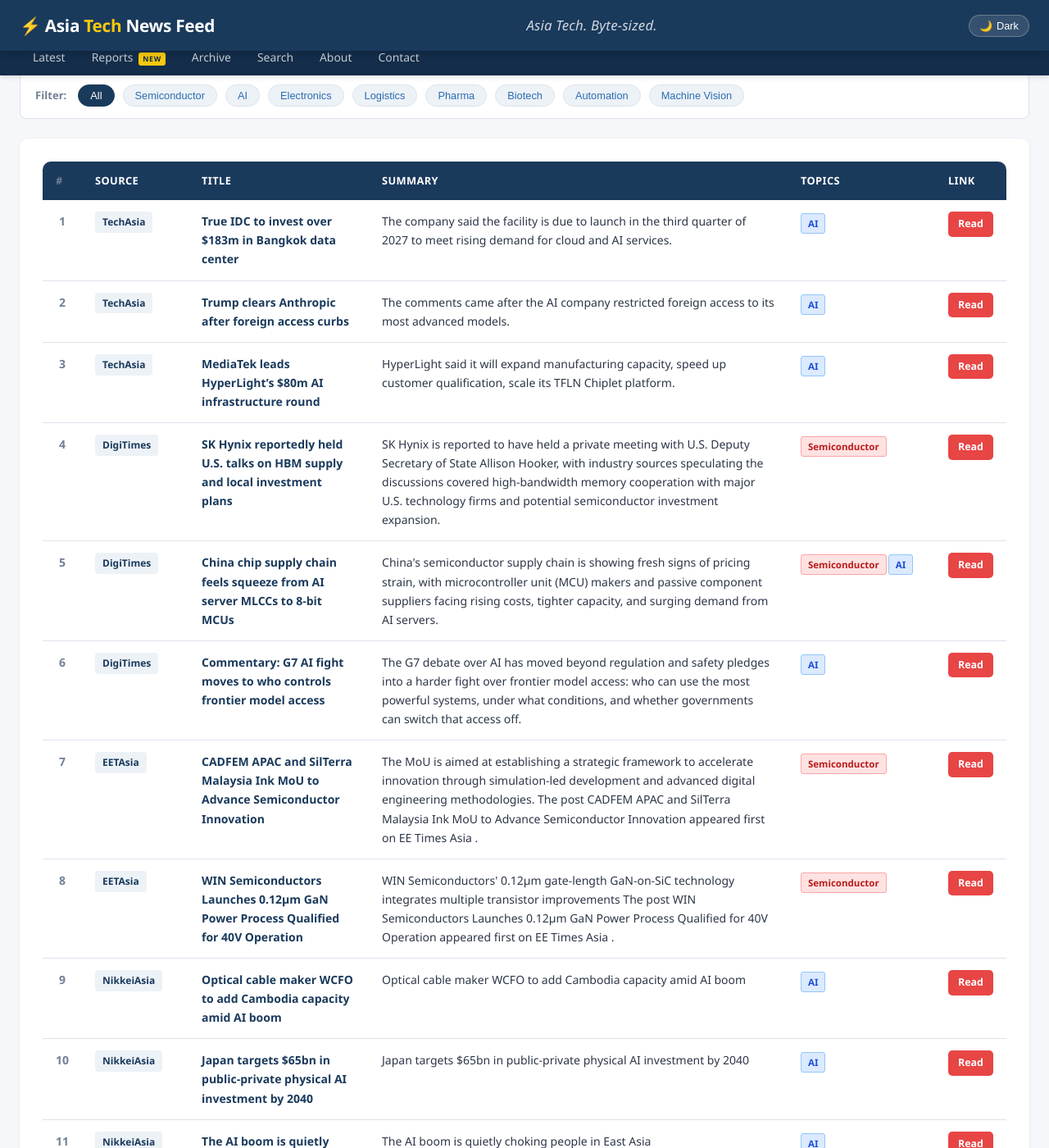
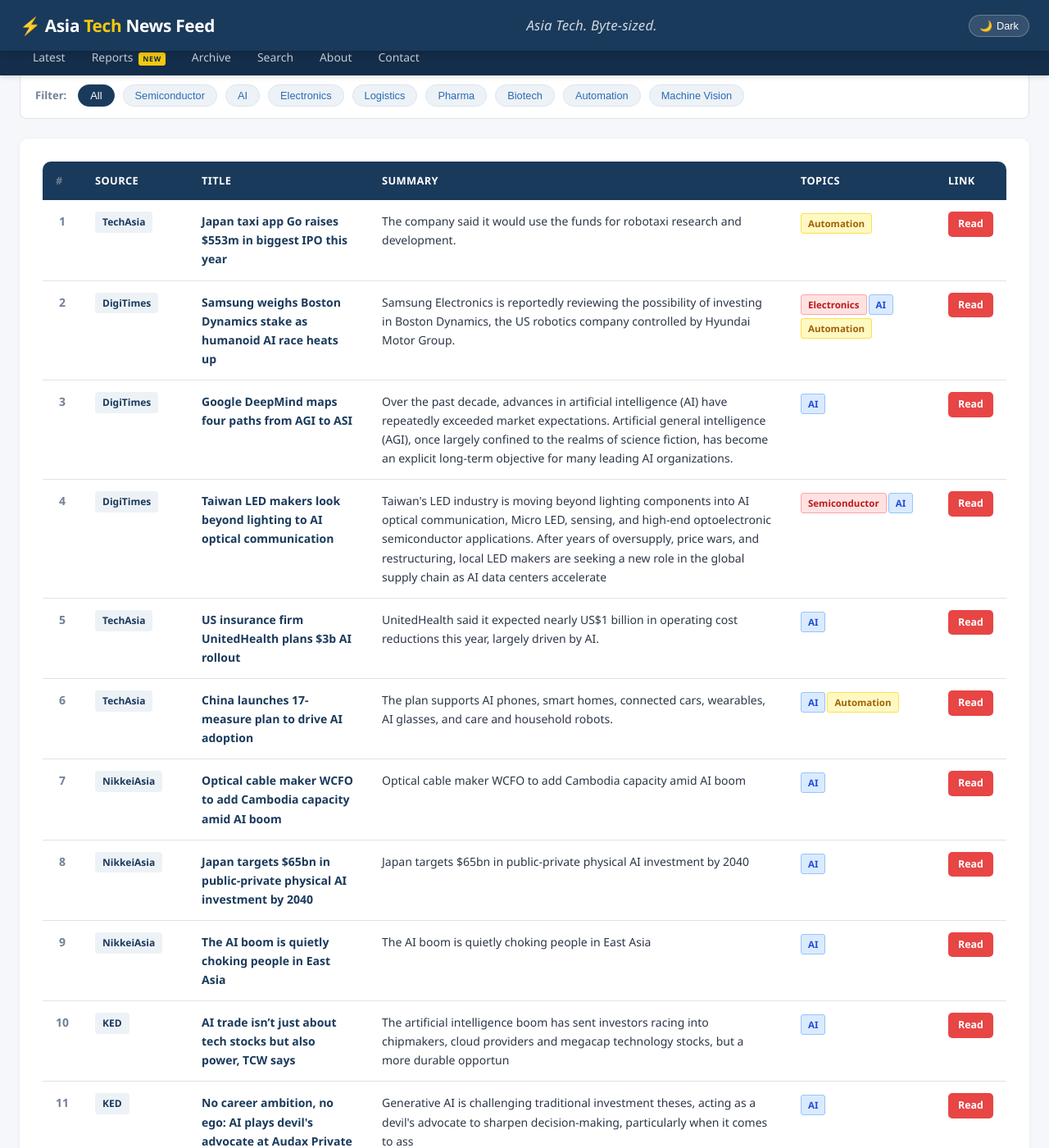
Before and after one commit to asiatechfeed/Asia-Tech-Feed, a Jekyll site: the page built from _posts/2026-06-20-asia-tech-news-digest.md, in a window 1280 px wide and 1400 px high, scrolled down 537 px. Shown: the whole window at 82% size. Built offline with Jekyll 4.4.1, drawn with Linux system fonts in a browser that asks for light colours; some of the changed text lies outside the part shown.

Commit message:
📰 News digest 2026-06-20 (12 articles)

```diff
--- a/_posts/2026-06-20-asia-tech-news-digest.md
+++ b/_posts/2026-06-20-asia-tech-news-digest.md
@@ -1,15 +1,15 @@
 ---
 layout: post
 title: "Asia Tech News Digest - June 20, 2026"
-date: 2026-06-20 09:28:55 +0800
-articles_count: 14
-sources_count: 5
-sources: ["DigiTimes", "EETAsia", "KED", "NikkeiAsia", "TechAsia"]
+date: 2026-06-20 18:19:48 +0800
+articles_count: 12
+sources_count: 4
+sources: ["DigiTimes", "KED", "NikkeiAsia", "TechAsia"]
 csv_file: /assets/data/news-2026-06-20.tsv
-featured_title: "True IDC to invest over $183m in Bangkok data center"
-featured_url: "https://www.techinasia.com/silicon-valley-llm-bubble-ruining-ai-development"
+featured_title: "Japan taxi app Go raises $553m in biggest IPO this year"
+featured_url: "https://www.techinasia.com/goldmanbacked-japan-taxi-app-prices-ipo-top"
 featured_source: "TechAsia"
-featured_summary: "The company said the facility is due to launch in the third quarter of 2027 to meet rising demand for cloud and AI services."
+featured_summary: "The company said it would use the funds for robotaxi research and development."
 featured_image: ""
 ---
 
@@ -28,69 +28,53 @@ featured_image: ""
 <tr>
   <td class="col-num">1</td>
   <td class="col-source"><span class="source-badge">TechAsia</span></td>
-  <td class="col-title"><span class="article-title">True IDC to invest over $183m in Bangkok data center</span></td>
-  <td class="col-summary">The company said the facility is due to launch in the third quarter of 2027 to meet rising demand for cloud and AI services.</td>
-  <td class="col-tags"><span class="tag ai">AI</span></td>
-  <td class="col-link"><a class="btn-link" href="https://www.techinasia.com/silicon-valley-llm-bubble-ruining-ai-development" target="_blank" rel="noopener">Read</a></td>
+  <td class="col-title"><span class="article-title">Japan taxi app Go raises $553m in biggest IPO this year</span></td>
+  <td class="col-summary">The company said it would use the funds for robotaxi research and development.</td>
+  <td class="col-tags"><span class="tag auto">Automation</span></td>
+  <td class="col-link"><a class="btn-link" href="https://www.techinasia.com/goldmanbacked-japan-taxi-app-prices-ipo-top" target="_blank" rel="noopener">Read</a></td>
 </tr>
 <tr>
   <td class="col-num">2</td>
-  <td class="col-source"><span class="source-badge">TechAsia</span></td>
-  <td class="col-title"><span class="article-title">Trump clears Anthropic after foreign access curbs</span></td>
-  <td class="col-summary">The comments came after the AI company restricted foreign access to its most advanced models.</td>
-  <td class="col-tags"><span class="tag ai">AI</span></td>
-  <td class="col-link"><a class="btn-link" href="https://www.techinasia.com/anthropic-opposes-limits-on-state-ai-laws-in-us" target="_blank" rel="noopener">Read</a></td>
+  <td class="col-source"><span class="source-badge">DigiTimes</span></td>
+  <td class="col-title"><span class="article-title">Samsung weighs Boston Dynamics stake as humanoid AI race heats up</span></td>
+  <td class="col-summary">Samsung Electronics is reportedly reviewing the possibility of investing in Boston Dynamics, the US robotics company controlled by Hyundai Motor Group.</td>
+  <td class="col-tags"><span class="tag semi">Electronics</span><span class="tag ai">AI</span><span class="tag auto">Automation</span></td>
+  <td class="col-link"><a class="btn-link" href="https://www.digitimes.com/news/a20260618PD217/samsung-boston-dynamics-robotics-hyundai-robot.html" target="_blank" rel="noopener">Read</a></td>
 </tr>
 <tr>
   <td class="col-num">3</td>
+  <td class="col-source"><span class="source-badge">DigiTimes</span></td>
+  <td class="col-title"><span class="article-title">Google DeepMind maps four paths from AGI to ASI</span></td>
+  <td class="col-summary">Over the past decade, advances in artificial intelligence (AI) have repeatedly exceeded market expectations. Artificial general intelligence (AGI), once largely confined to the realms of science fiction, has become an explicit long-term objective for many leading AI organizations.</td>
+  <td class="col-tags"><span class="tag ai">AI</span></td>
+  <td class="col-link"><a class="btn-link" href="https://www.digitimes.com/news/a20260618PD209/agi-deepmind-google-development-data.html" target="_blank" rel="noopener">Read</a></td>
+</tr>
+<tr>
+  <td class="col-num">4</td>
+  <td class="col-source"><span class="source-badge">DigiTimes</span></td>
+  <td class="col-title"><span class="article-title">Taiwan LED makers look beyond lighting to AI optical communication</span></td>
+  <td class="col-summary">Taiwan's LED industry is moving beyond lighting components into AI optical communication, Micro LED, sensing, and high-end optoelectronic semiconductor applications. After years of oversupply, price wars, and restructuring, local LED makers are seeking a new role in the global supply chain as AI data centers accelerate</td>
+  <td class="col-tags"><span class="tag semi">Semiconductor</span><span class="tag ai">AI</span></td>
+  <td class="col-link"><a class="btn-link" href="https://www.digitimes.com/news/a20260618PD201/taiwan-lighting-technology-supply-chain-ennostar.html" target="_blank" rel="noopener">Read</a></td>
+</tr>
+<tr>
+  <td class="col-num">5</td>
   <td class="col-source"><span class="source-badge">TechAsia</span></td>
-  <td class="col-title"><span class="article-title">MediaTek leads HyperLight’s $80m AI infrastructure round</span></td>
-  <td class="col-summary">HyperLight said it will expand manufacturing capacity, speed up customer qualification, scale its TFLN Chiplet platform.</td>
+  <td class="col-title"><span class="article-title">US insurance firm UnitedHealth plans $3b AI rollout</span></td>
+  <td class="col-summary">UnitedHealth said it expected nearly US$1 billion in operating cost reductions this year, largely driven by AI.</td>
   <td class="col-tags"><span class="tag ai">AI</span></td>
   <td class="col-link"><a class="btn-link" href="https://www.techinasia.com/endowus-ceo-gregory-van-optimistic-profitability" target="_blank" rel="noopener">Read</a></td>
 </tr>
 <tr>
-  <td class="col-num">4</td>
-  <td class="col-source"><span class="source-badge">DigiTimes</span></td>
-  <td class="col-title"><span class="article-title">SK Hynix reportedly held U.S. talks on HBM supply and local investment plans</span></td>
-  <td class="col-summary">SK Hynix is reported to have held a private meeting with U.S. Deputy Secretary of State Allison Hooker, with industry sources speculating the discussions covered high-bandwidth memory cooperation with major U.S. technology firms and potential semiconductor investment expansion.</td>
-  <td class="col-tags"><span class="tag semi">Semiconductor</span></td>
-  <td class="col-link"><a class="btn-link" href="https://www.digitimes.com/news/a20260618PD233/sk-hynix-hbm-investment-shipments-supply-chain.html" target="_blank" rel="noopener">Read</a></td>
-</tr>
-<tr>
-  <td class="col-num">5</td>
-  <td class="col-source"><span class="source-badge">DigiTimes</span></td>
-  <td class="col-title"><span class="article-title">China chip supply chain feels squeeze from AI server MLCCs to 8-bit MCUs</span></td>
-  <td class="col-summary">China's semiconductor supply chain is showing fresh signs of pricing strain, with microcontroller unit (MCU) makers and passive component suppliers facing rising costs, tighter capacity, and surging demand from AI servers.</td>
-  <td class="col-tags"><span class="tag semi">Semiconductor</span><span class="tag ai">AI</span></td>
-  <td class="col-link"><a class="btn-link" href="https://www.digitimes.com/news/a20260618VL202/passive-components-mlcc-mcu-demand-ai-server-supply-chain.html" target="_blank" rel="noopener">Read</a></td>
-</tr>
-<tr>
   <td class="col-num">6</td>
-  <td class="col-source"><span class="source-badge">DigiTimes</span></td>
-  <td class="col-title"><span class="article-title">Commentary: G7 AI fight moves to who controls frontier model access</span></td>
-  <td class="col-summary">The G7 debate over AI has moved beyond regulation and safety pledges into a harder fight over frontier model access: who can use the most powerful systems, under what conditions, and whether governments can switch that access off.</td>
-  <td class="col-tags"><span class="tag ai">AI</span></td>
-  <td class="col-link"><a class="btn-link" href="https://www.digitimes.com/news/a20260618VL208/regulation-cybersecurity-anthropic.html" target="_blank" rel="noopener">Read</a></td>
+  <td class="col-source"><span class="source-badge">TechAsia</span></td>
+  <td class="col-title"><span class="article-title">China launches 17-measure plan to drive AI adoption</span></td>
+  <td class="col-summary">The plan supports AI phones, smart homes, connected cars, wearables, AI glasses, and care and household robots.</td>
+  <td class="col-tags"><span class="tag ai">AI</span><span class="tag auto">Automation</span></td>
+  <td class="col-link"><a class="btn-link" href="https://www.techinasia.com/ai-rules-sea-risks-fines" target="_blank" rel="noopener">Read</a></td>
 </tr>
 <tr>
   <td class="col-num">7</td>
-  <td class="col-source"><span class="source-badge">EETAsia</span></td>
-  <td class="col-title"><span class="article-title">CADFEM APAC and SilTerra Malaysia Ink MoU to Advance Semiconductor Innovation</span></td>
-  <td class="col-summary">The MoU is aimed at establishing a strategic framework to accelerate innovation through simulation-led development and advanced digital engineering methodologies. The post CADFEM APAC and SilTerra Malaysia Ink MoU to Advance Semiconductor Innovation appeared first on EE Times Asia .</td>
-  <td class="col-tags"><span class="tag semi">Semiconductor</span></td>
-  <td class="col-link"><a class="btn-link" href="https://www.eetasia.com/cadfem-apac-and-silterra-malaysia-ink-mou-to-advance-semiconductor-innovation/" target="_blank" rel="noopener">Read</a></td>
-</tr>
-<tr>
-  <td class="col-num">8</td>
-  <td class="col-source"><span class="source-badge">EETAsia</span></td>
-  <td class="col-title"><span class="article-title">WIN Semiconductors Launches 0.12μm GaN Power Process Qualified for 40V Operation</span></td>
-  <td class="col-summary">WIN Semiconductors' 0.12μm gate-length GaN-on-SiC technology integrates multiple transistor improvements The post WIN Semiconductors Launches 0.12μm GaN Power Process Qualified for 40V Operation appeared first on EE Times Asia .</td>
-  <td class="col-tags"><span class="tag semi">Semiconductor</span></td>
-  <td class="col-link"><a class="btn-link" href="https://www.eetasia.com/win-semiconductors-launches-0-12%ce%bcm-gan-power-process-qualified-for-40v-operation/" target="_blank" rel="noopener">Read</a></td>
-</tr>
-<tr>
-  <td class="col-num">9</td>
   <td class="col-source"><span class="source-badge">NikkeiAsia</span></td>
   <td class="col-title"><span class="article-title">Optical cable maker WCFO to add Cambodia capacity amid AI boom</span></td>
   <td class="col-summary">Optical cable maker WCFO to add Cambodia capacity amid AI boom</td>
@@ -98,7 +82,7 @@ featured_image: ""
   <td class="col-link"><a class="btn-link" href="https://asia.nikkei.com/business/technology/artificial-intelligence/optical-cable-maker-wcfo-to-add-cambodia-capacity-amid-ai-boom" target="_blank" rel="noopener">Read</a></td>
 </tr>
 <tr>
-  <td class="col-num">10</td>
+  <td class="col-num">8</td>
   <td class="col-source"><span class="source-badge">NikkeiAsia</span></td>
   <td class="col-title"><span class="article-title">Japan targets $65bn in public-private physical AI investment by 2040</span></td>
   <td class="col-summary">Japan targets $65bn in public-private physical AI investment by 2040</td>
@@ -106,7 +90,7 @@ featured_image: ""
   <td class="col-link"><a class="btn-link" href="https://asia.nikkei.com/business/technology/artificial-intelligence/japan-targets-65bn-in-public-private-physical-ai-investment-by-2040" target="_blank" rel="noopener">Read</a></td>
 </tr>
 <tr>
-  <td class="col-num">11</td>
+  <td class="col-num">9</td>
   <td class="col-source"><span class="source-badge">NikkeiAsia</span></td>
   <td class="col-title"><span class="article-title">The AI boom is quietly choking people in East Asia</span></td>
   <td class="col-summary">The AI boom is quietly choking people in East Asia</td>
@@ -114,7 +98,7 @@ featured_image: ""
   <td class="col-link"><a class="btn-link" href="https://asia.nikkei.com/opinion/the-ai-boom-is-quietly-choking-people-in-east-asia" target="_blank" rel="noopener">Read</a></td>
 </tr>
 <tr>
-  <td class="col-num">12</td>
+  <td class="col-num">10</td>
   <td class="col-source"><span class="source-badge">KED</span></td>
   <td class="col-title"><span class="article-title">AI trade isn’t just about tech stocks but also power, TCW says</span></td>
   <td class="col-summary">The artificial intelligence boom has sent investors racing into chipmakers, cloud providers and megacap technology stocks, but a more durable opportun</td>
@@ -122,7 +106,7 @@ featured_image: ""
   <td class="col-link"><a class="btn-link" href="https://www.kedglobal.com/asset-management/newsView/ked202606010002" target="_blank" rel="noopener">Read</a></td>
 </tr>
 <tr>
-  <td class="col-num">13</td>
+  <td class="col-num">11</td>
   <td class="col-source"><span class="source-badge">KED</span></td>
   <td class="col-title"><span class="article-title">No career ambition, no ego: AI plays devil's advocate at Audax Private Equity</span></td>
   <td class="col-summary">Generative AI is challenging traditional investment theses, acting as a devil's advocate to sharpen decision-making, particularly when it comes to ass</td>
@@ -130,7 +114,7 @@ featured_image: ""
   <td class="col-link"><a class="btn-link" href="https://www.kedglobal.com/private-equity/newsView/ked202603120002" target="_blank" rel="noopener">Read</a></td>
 </tr>
 <tr>
-  <td class="col-num">14</td>
+  <td class="col-num">12</td>
   <td class="col-source"><span class="source-badge">KED</span></td>
   <td class="col-title"><span class="article-title">EuBiologics partners with Korea's health agency to develop Nipah virus vaccine candidate</span></td>
   <td class="col-summary">EuBiologics Co., South Korea's vaccine-focused biotechnology company, is developing a vaccine candidate against the Nipah virus, an infectious disease</td>
```
Also changed, not shown: _digest_meta.json (+17 -18 lines), assets/data/news-2026-06-20.tsv (+12 -14 lines), assets/data/search-index.json.
